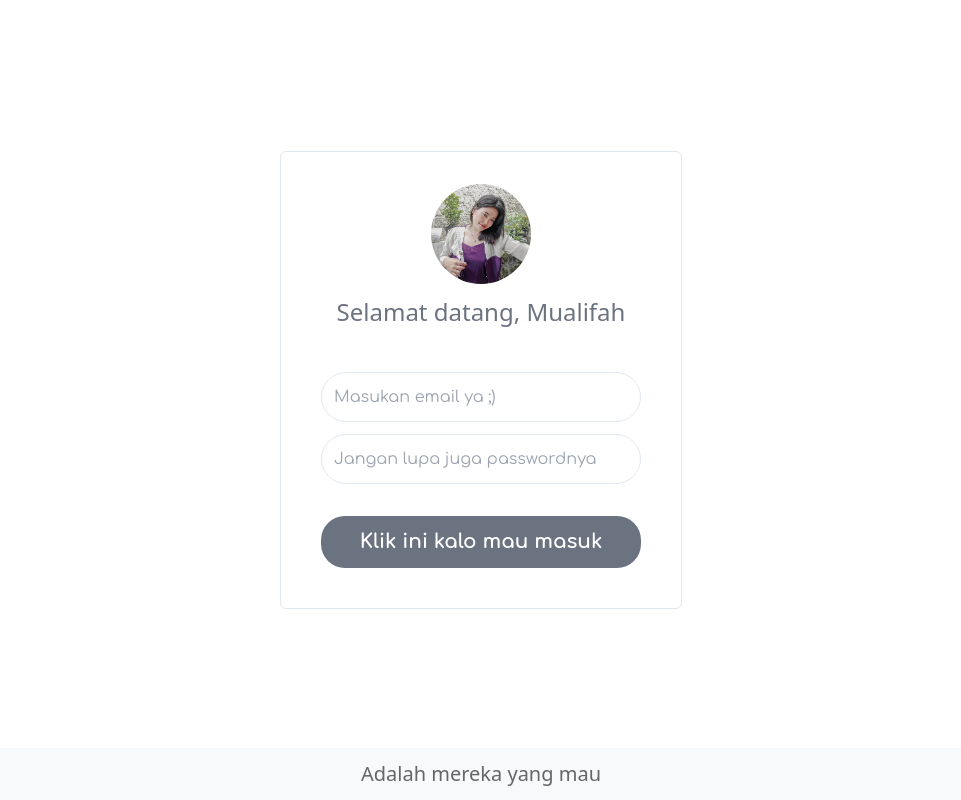
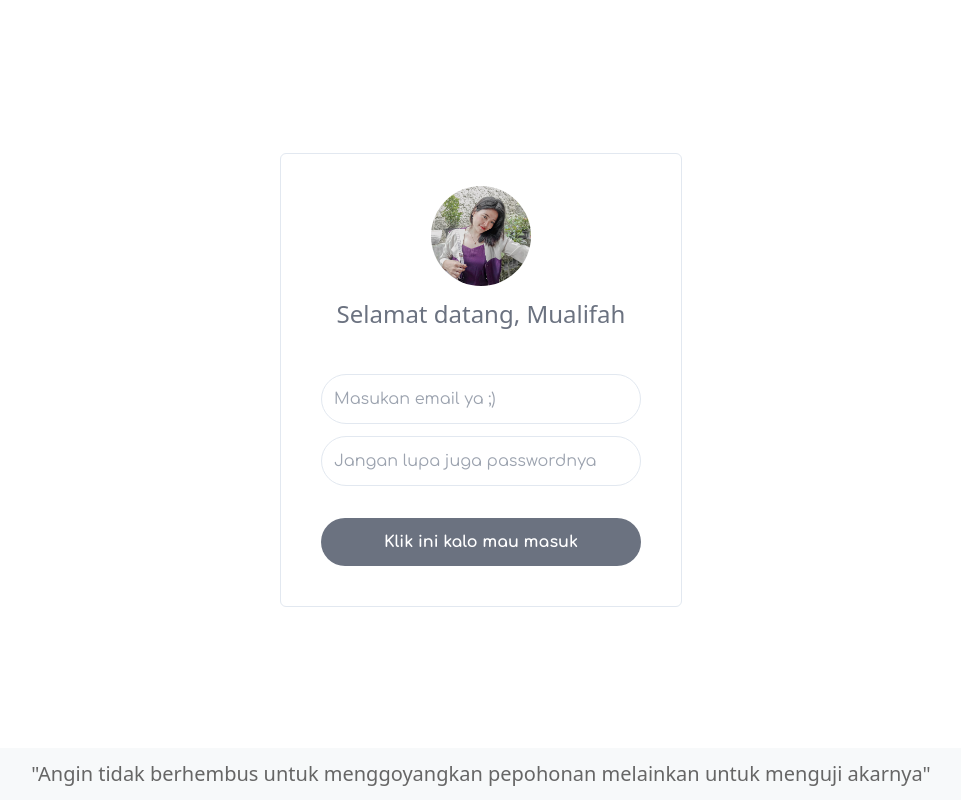
Before and after one commit to SaepudinJeh/story-mi, a Vue app: page /login in a window 1280 px wide. Shown: the whole page, without its empty margins (159-1120 px from the left). Built offline with nearby package versions, Linux system fonts and the light colour scheme; a web font is replaced by a local one.

Commit message:
update quotes login and change font

```diff
--- a/src/layouts/loginPage.vue
+++ b/src/layouts/loginPage.vue
@@ -1,6 +1,6 @@
 <template>
   <!-- component -->
-  <div class="min-h-screen flex justify-center items-center bg-white">
+  <div class="min-h-screen flex justify-center items-center bg-white font-sans">
     <div class="p-10 border-[1px] -mt-10 border-slate-200 rounded-md flex flex-col items-center space-y-3">
       <div class="py-8 flex flex-col items-center gap-3 text-2xl text-gray-500">
         <img width="100" class="-mt-10 rounded-full" src="../assets/images/login_image.jpg" />
@@ -11,12 +11,12 @@
         <input class="focus:outline-none rounded-full p-3 border-[1px] border-slate-200 w-80" placeholder="Jangan lupa juga passwordnya" type="password" />
       </div>
       <div class="flex flex-col w-full pt-5">
-        <button class="w-full text-xl bg-gray-500 rounded-3xl p-3 text-white font-bold transition duration-200 hover:bg-gray-700">Klik ini kalo mau masuk</button>
+        <button class="w-full bg-gray-500 rounded-3xl p-3 text-white font-bold transition duration-200 hover:bg-gray-700">Klik ini kalo mau masuk</button>
       </div>
     </div>
 
     <div class="absolute bottom-0 w-full p-3 bg-[#F7F9FA] flex justify-center items-center space-x-3 text-[14px] font-medium text-[#666]">
-      <p class="font-title text-xl">Adalah mereka yang mau</p>
+      <p class="font-title text-xl">"Angin tidak berhembus untuk menggoyangkan pepohonan melainkan untuk menguji akarnya"</p>
     </div>
   </div>
 </template>
```
